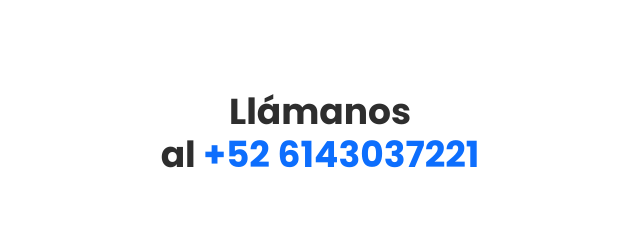
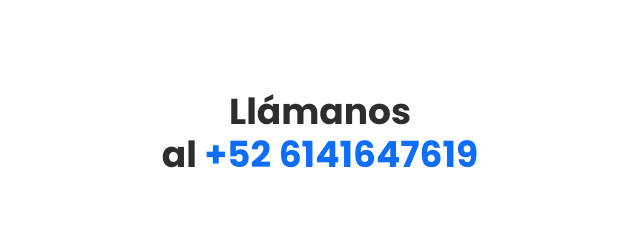
Before and after one commit to JohnTenno/FarmaciaVitalidadPlusWebSIte, a plain HTML site: page catalogo.html in a window 1280 px wide. Shown: the part 1120-1360 px from the top of the page, 320-960 px from the left. Drawn offline with Linux system fonts and the light colour scheme.

Commit message:
fix number

```diff
--- a/catalogo.html
+++ b/catalogo.html
@@ -185,7 +185,7 @@
             <div class="col-lg-6">
               <div class="subscribe-content mt-45">
                 <h2 class="subscribe-form mt-50">
-                  Llámanos <span>al <a href="tel:+526143037221">+52 6143037221</a></span>
+                  Llámanos <span>al <a href="tel:+52 6141647619">+52 6141647619</a></span>
                 </h2>
               </div>
             </div>
```
Also changed, not shown: index.html (+1 -1 lines).
